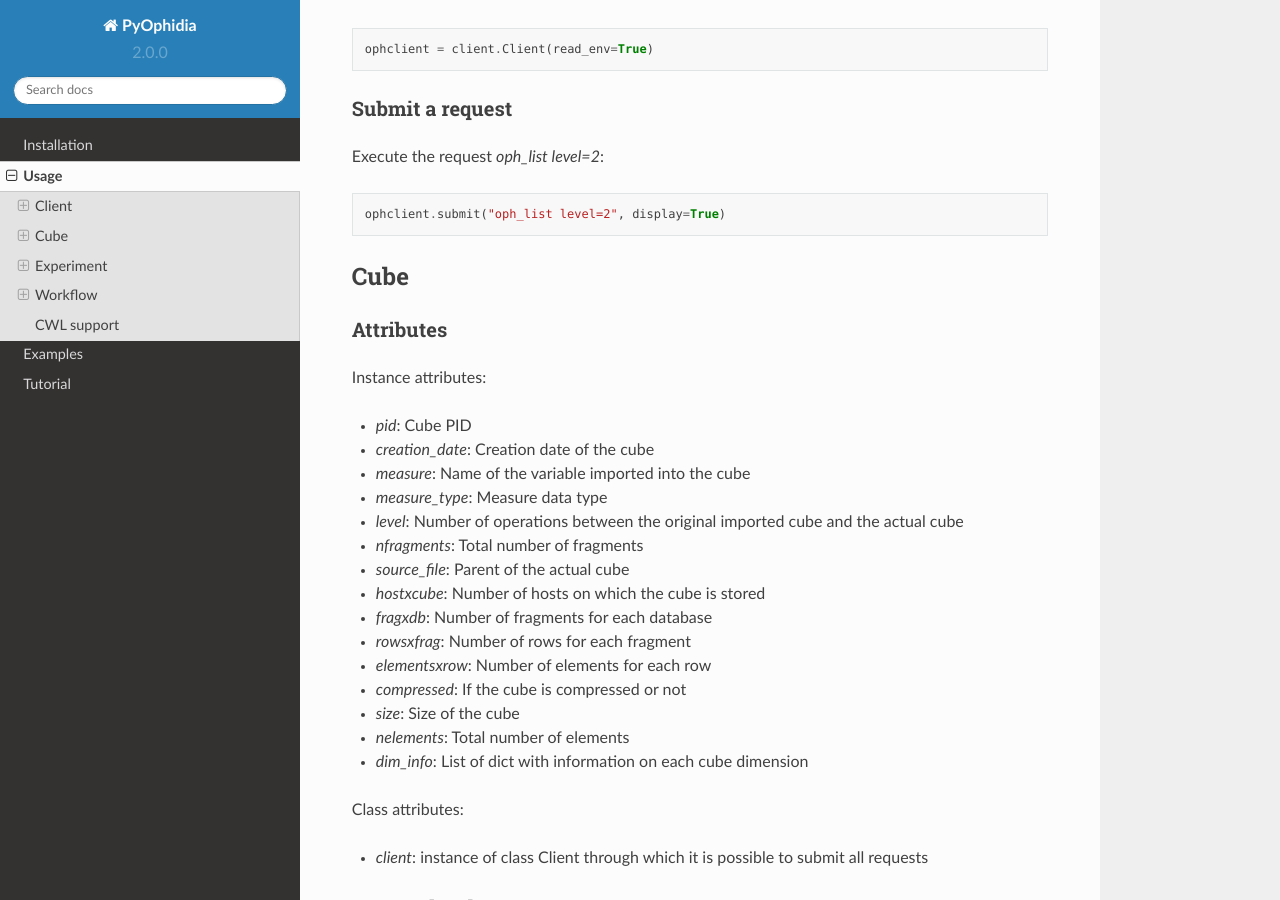
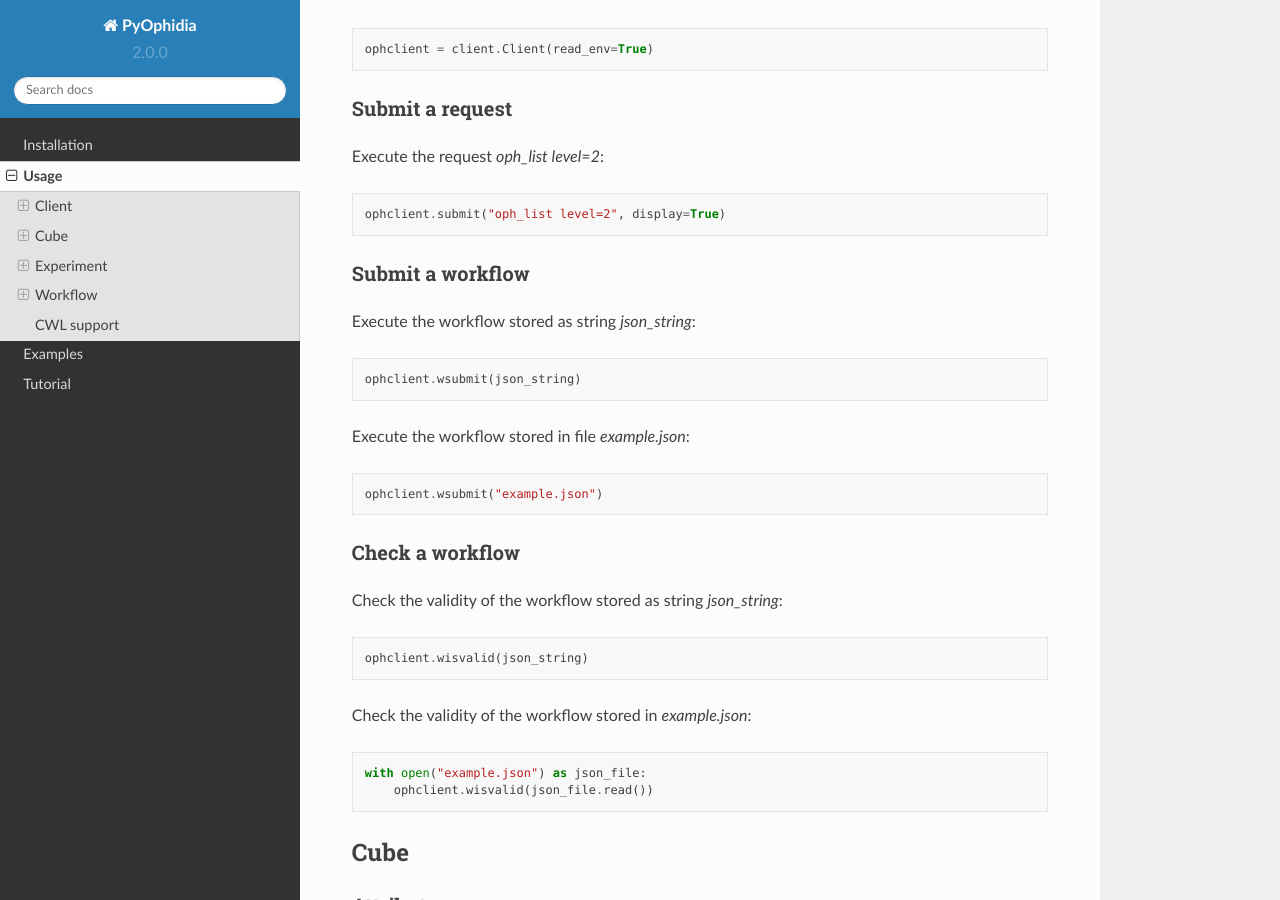
Before and after one commit to OphidiaBigData/PyOphidia, a Sphinx documentation site: the page built from docs/source/usage.rst, in a window 1280 px wide and 900 px high, scrolled down 1980 px. Built offline with Sphinx 7.4.7 and the Read the Docs theme 2.0.0, drawn with Linux system fonts in a browser that asks for light colours; some of the changed text lies outside the part shown.

```diff
--- a/docs/source/usage.rst
+++ b/docs/source/usage.rst
@@ -83,6 +83,35 @@ Execute the request *oph_list level=2*:
 .. code-block:: python
 
    ophclient.submit("oph_list level=2", display=True)
+
+Submit a workflow
+^^^^^^^^^^^^^^^^^
+Execute the workflow stored as string *json_string*:
+
+.. code-block:: python
+
+   ophclient.wsubmit(json_string)
+
+Execute the workflow stored in file *example.json*:
+
+.. code-block:: python
+
+   ophclient.wsubmit("example.json")
+
+Check a workflow
+^^^^^^^^^^^^^^^^
+Check the validity of the workflow stored as string *json_string*:
+
+.. code-block:: python
+
+   ophclient.wisvalid(json_string)
+
+Check the validity of the workflow stored in *example.json*:
+
+.. code-block:: python
+
+   with open("example.json") as json_file:
+       ophclient.wisvalid(json_file.read())
 
 Cube
 ----
@@ -258,7 +287,7 @@ Instance methods:
 - *newTask(operator, arguments, dependencies, name, ...) -> Task*: add a new Task in the experiment without the need of creating a Task object
 - *newSubexperiment(self, experiment, params, dependency) -> Task*: embed an experiment into another experiment
 - *isvalid() -> bool*: check the workflow experiment definition validity
-- *check(filename, display) -> bool*: check the experiment definition validity and display the graph of the experiment structure
+- *check(filename, display) -> bool*: check the experiment definition validity, display the graph of the experiment structure and store the graph in the file *filename*
 
 Class methods:
 
@@ -356,6 +385,18 @@ Validate the experiment document before the submission
 .. code-block:: python
 
 	e1.check()
+
+Alternatively
+
+.. code-block:: python
+
+	e1.isvalid()
+
+Validate the experiment document stored in *example.json*
+
+.. code-block:: python
+
+	Experiment.validate("example.json")
 
 Workflow
 --------
```
Also changed, not shown: README.rst (+43 -2 lines), 2 other files.
